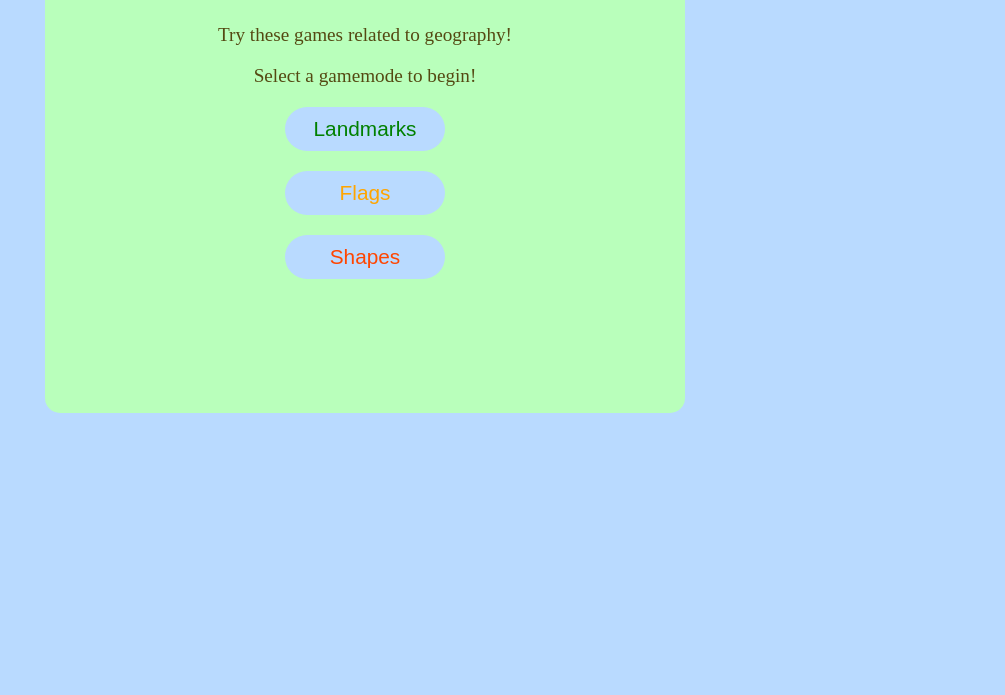
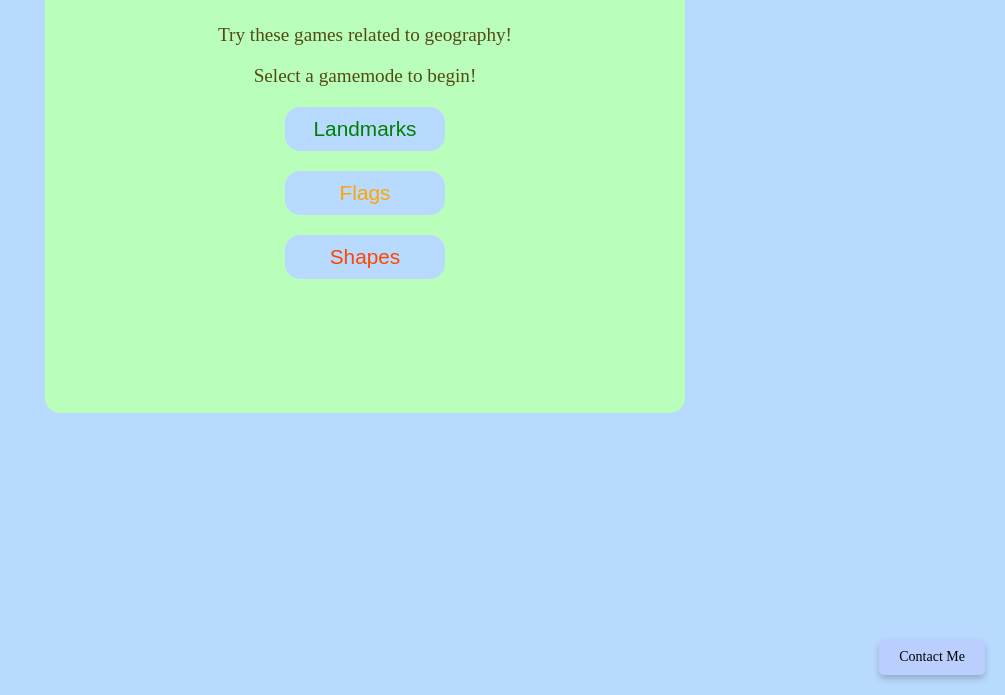
Before and after one commit to daniely521/GeoWizard, a plain HTML site: page index.html in a window 1280 px wide. Shown: the part 105-800 px from the top of the page, without its empty margins (275-1280 px from the left). Drawn offline with Linux system fonts and the light colour scheme.

Commit message:
made contact button

```diff
--- a/index.html
+++ b/index.html
@@ -34,6 +34,7 @@
             <p id="feedback"></p>
         </div>
     </div>
+    <a href="mailto:fruit.broz@gmail.com" id="contact-button" class="contact-button">Contact Me</a>
     <script src="script.js"></script>
 </body>
 </html>
--- a/styles.css
+++ b/styles.css
@@ -36,7 +36,7 @@ p {
 .c-buttons {
     padding: 10px;
     border: none;
-    border-radius: 120px;
+    border-radius: 15px;
     background-color: #b9daff;
     cursor: pointer;
     margin-top: 20px;
@@ -119,6 +119,7 @@ p {
     background-color: #ffe4b9;
     color: #5790d2;
     cursor: pointer;
+    transition: background-color 0.3s ease, box-shadow 0.3s ease;
 }
 
 #home-button:hover {
@@ -134,3 +135,22 @@ p {
 #seperator {
     display: inline;
 }
+
+.contact-button {
+    position: fixed;
+    bottom: 20px;
+    right: 20px;
+    padding: 10px 20px;
+    background-color: #bbcfff;
+    color: #000;
+    text-decoration: none;
+    font-size: 14px;
+    border-radius: 5px;
+    box-shadow: 0px 4px 6px rgba(0, 0, 0, 0.2);
+    transition: background-color 0.3s ease, box-shadow 0.3s ease;
+}
+
+.contact-button:hover {
+    background-color: #73b7ff;
+    box-shadow: 0px 6px 8px rgba(0, 0, 0, 0.3);
+}
```
